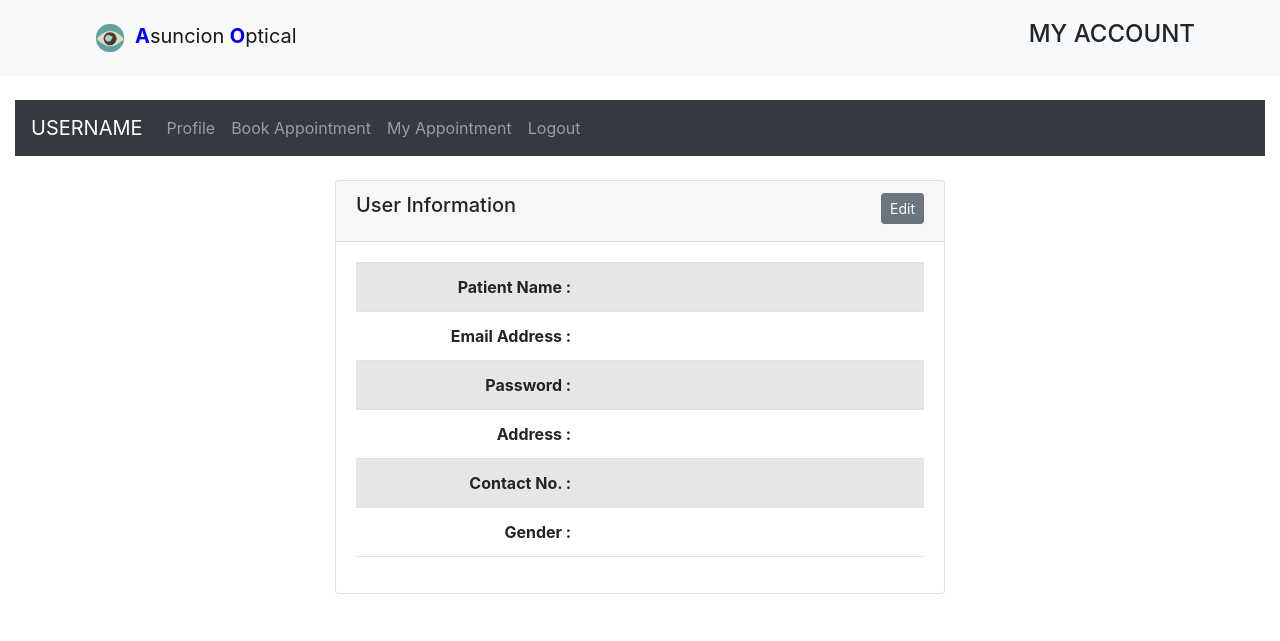
After one commit to Tacs25/appointment-system, a PHP site: page /main/patient/profile.php in a window 1280 px wide. The commit adds this page. Shown: the top 641 px of the page. Run offline with PHP 8.4, Linux system fonts and the light colour scheme; lists and menus that the app fills with data are empty; some libraries are stand-ins or nearby versions.

Commit message:
adding profile user

```diff
--- a/main/login.php
+++ b/main/login.php
@@ -37,6 +37,7 @@
 </div>
 </div>
 </div>
+
 <?php
     include_once 'footer.php';
 ?>
--- /dev/null
+++ b/main/patient/header.php
@@ -0,0 +1,37 @@
+<!DOCTYPE html>
+<html lang="en">
+<head>
+    <meta charset="UTF-8">
+    <meta http-equiv="X-UA-Compatible" content="IE=edge">
+    <meta name="viewport" content="width=device-width, initial-scale=1.0">
+    <title> Asuncion Optical </title>
+
+    <!-- Custom CSS only -->
+    <link rel="stylesheet" href="../../main/css/style.css">
+    <!-- CSS only -->
+    <link href="https://cdn.jsdelivr.net/npm/bootstrap@5.1.0/dist/css/bootstrap.min.css" rel="stylesheet" integrity="sha384-KyZXEAg3QhqLMpG8r+8fhAXLRk2vvoC2f3B09zVXn8CA5QIVfZOJ3BCsw2P0p/We" crossorigin="anonymous">
+    <link rel="stylesheet" href="https://cdn.jsdelivr.net/npm/bootstrap@4.5.3/dist/css/bootstrap.min.css" integrity="sha384-TX8t27EcRE3e/ihU7zmQxVncDAy5uIKz4rEkgIXeMed4M0jlfIDPvg6uqKI2xXr2" crossorigin="anonymous">
+    <script src="https://ajax.googleapis.com/ajax/libs/jquery/3.5.1/jquery.min.js"></script>
+    <script src="https://maxcdn.bootstrapcdn.com/bootstrap/3.4.1/js/bootstrap.min.js"></script>
+    <link rel="stylesheet" href="https://use.fontawesome.com/releases/v5.0.8/css/all.css" integrity="sha384-3AB7yXWz4OeoZcPbieVW64vVXEwADiYyAEhwilzWsLw+9FgqpyjjStpPnpBO8o8S" crossorigin="anonymous">
+
+</head>
+</body>
+
+<nav class="navbar navbar-expand-lg navbar-light bg-light">
+        <div class="container">
+          <a class="navbar-brand" href="../../index.php" ><img src="../../img/eyel.png" alt="logo" height="50"><span style="color: blue; font-weight: bolder;" >A</span>suncion <span style="color: blue; font-weight: bolder;">O</span>ptical</a>
+          <button class="navbar-toggler" type="button" data-bs-toggle="collapse" data-bs-target="#navbarNavDropdown" aria-controls="navbarNavDropdown" aria-expanded="false" aria-label="Toggle navigation">
+            <span class="navbar-toggler-icon"></span>
+          </button>
+          <div class="collapse navbar-collapse" id="navbarNavDropdown">
+            <ul class="navbar-nav ml-auto">
+              <li class="nav-item">
+                <h4> MY ACCOUNT </h4>
+              </li>
+
+              </li>
+            </ul>
+          </div>
+        </div>
+    </nav>
--- /dev/null
+++ b/main/patient/navbar.php
@@ -0,0 +1,24 @@
+
+
+<nav class="navbar navbar-expand-sm bg-dark navbar-dark mt-4">
+  		<!-- Brand -->
+  		<a class="navbar-brand" href="#">USERNAME</a>
+
+  		<!-- Links -->
+
+	  	<ul class="navbar-nav">
+	    	<li class="nav-item">
+	      		<a class="nav-link" href="profile.php">Profile</a>
+	    	</li>
+	    	<li class="nav-item">
+	      		<a class="nav-link" href="#">Book Appointment</a>
+	    	</li>
+	    	<li class="nav-item">
+	      		<a class="nav-link" href="#">My Appointment</a>
+	    	</li>
+	    	<li class="nav-item">
+	      		<a class="nav-link" href="#">Logout</a>
+	    	</li>
+	  	</ul>
+
+</nav>
--- /dev/null
+++ b/main/patient/profile.php
@@ -0,0 +1,146 @@
+<?php
+    include_once 'header.php';
+?>
+
+<div class="container-fluid">
+	<?php include('navbar.php'); ?>
+
+    <!-- edit
+    <div class="row justify-content-md-center">
+        <div class="col col-md-6">
+			<br />
+            <div class="card">
+				<div class="card-header">
+					<div class="row">
+						<div class="col-md-6">
+							Edit Profile Details
+						</div>
+						<div class="col-md-6 text-right">
+							<a href="profile.php" class="btn btn-secondary btn-sm">View</a>
+						</div>
+					</div>
+				</div>
+				<div class="card-body">
+					<form method="post" id="edit_profile_form">
+						<div class="form-group">
+							<label>Patient Email Address<span class="text-danger">*</span></label>
+							<input type="text" name="patient_email_address" id="patient_email_address" class="form-control" required autofocus data-parsley-type="email" data-parsley-trigger="keyup" readonly />
+						</div>
+						<div class="form-group">
+							<label>Patient Password<span class="text-danger">*</span></label>
+							<input type="password" name="patient_password" id="patient_password" class="form-control" required  data-parsley-trigger="keyup" />
+						</div>
+						<div class="row">
+							<div class="col-md-6">
+								<div class="form-group">
+									<label>Patient First Name<span class="text-danger">*</span></label>
+									<input type="text" name="patient_first_name" id="patient_first_name" class="form-control" required  data-parsley-trigger="keyup" />
+								</div>
+							</div>
+							<div class="col-md-6">
+								<div class="form-group">
+									<label>Patient Last Name<span class="text-danger">*</span></label>
+									<input type="text" name="patient_last_name" id="patient_last_name" class="form-control" required  data-parsley-trigger="keyup" />
+								</div>
+							</div>
+						</div>
+						<div class="row">
+							<div class="col-md-6">
+								<div class="form-group">
+									<label>Patient Date of Birth<span class="text-danger">*</span></label>
+									<input type="text" name="patient_date_of_birth" id="patient_date_of_birth" class="form-control" required  data-parsley-trigger="keyup" readonly />
+								</div>
+							</div>
+							<div class="col-md-6">
+								<div class="form-group">
+									<label>Patient Gender<span class="text-danger">*</span></label>
+									<select name="patient_gender" id="patient_gender" class="form-control">
+										<option value="Male">Male</option>
+										<option value="Female">Female</option>
+										<option value="Other">Other</option>
+									</select>
+								</div>
+							</div>
+						</div>
+						<div class="row">
+							<div class="col-md-6">
+								<div class="form-group">
+									<label>Patient Contact No.<span class="text-danger">*</span></label>
+									<input type="text" name="patient_phone_no" id="patient_phone_no" class="form-control" required  data-parsley-trigger="keyup" />
+								</div>
+							</div>
+							<div class="col-md-6">
+								<div class="form-group">
+									<label>Patient Maritial Status<span class="text-danger">*</span></label>
+									<select name="patient_maritial_status" id="patient_maritial_status" class="form-control">
+										<option value="Single">Single</option>
+										<option value="Married">Married</option>
+										<option value="Seperated">Seperated</option>
+										<option value="Divorced">Divorced</option>
+										<option value="Widowed">Widowed</option>
+									</select>
+								</div>
+							</div>
+						</div>
+						<div class="form-group">
+							<label>Patient Complete Address<span class="text-danger">*</span></label>
+							<textarea name="patient_address" id="patient_address" class="form-control" required data-parsley-trigger="keyup"></textarea>
+						</div>
+						<div class="form-group text-center">
+							<input type="hidden" name="action" value="edit_profile" />
+							<input type="submit" name="edit_profile_button" id="edit_profile_button" class="btn btn-primary" value="Edit" />
+						</div>
+					</form>
+				</div>
+			</div>
+
+			<br />
+			<br />
+
+-->
+        <div class="row justify-content-md-center mt-4">
+        <div class="col col-md-6">
+            <div class="card">
+				<div class="card-header">
+					<div class="row">
+						<div class="col-md-6">
+                            <h5 class="card-title"> User Information </h5>
+						</div>
+						<div class="col-md-6 text-right">
+							<a href="profile.php?action=edit" class="btn btn-secondary btn-sm">Edit</a>
+						</div>
+					</div>
+				</div>
+				<div class="card-body">
+					<table class="table table-striped">
+						<tr >
+							<th class="text-right" width="40%">Patient Name :</th>
+							<td></td>
+						</tr>
+						<tr>
+							<th class="text-right" width="40%">Email Address : </th>
+							<td></td>
+						</tr>
+						<tr>
+							<th class="text-right" width="40%">Password : </th>
+							<td></td>
+						</tr>
+						<tr>
+							<th class="text-right" width="40%">Address : </th>
+							<td></td>
+						</tr>
+						<tr>
+							<th class="text-right" width="40%">Contact No. :</th>
+							<td></td>
+						</tr>
+						<tr>
+							<th class="text-right" width="40%">Gender :</th>
+							<td></td>
+						</tr>
+					</table>
+				</div>
+			</div>
+        </div>
+        </div>
+			<br />
+			<br />
```
